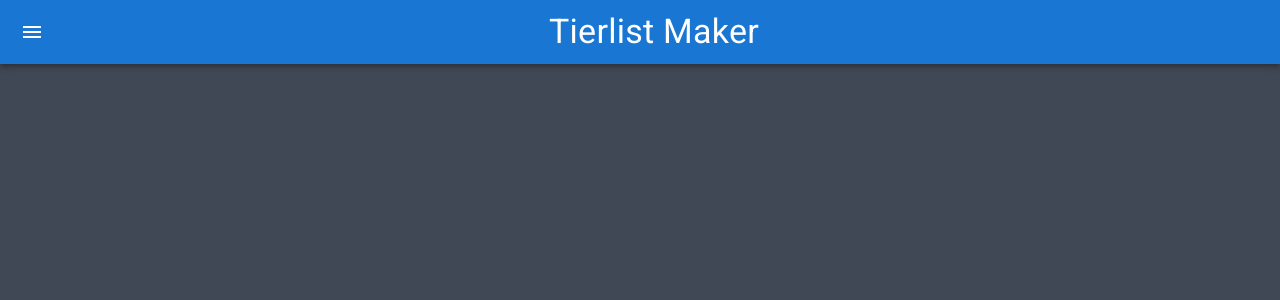
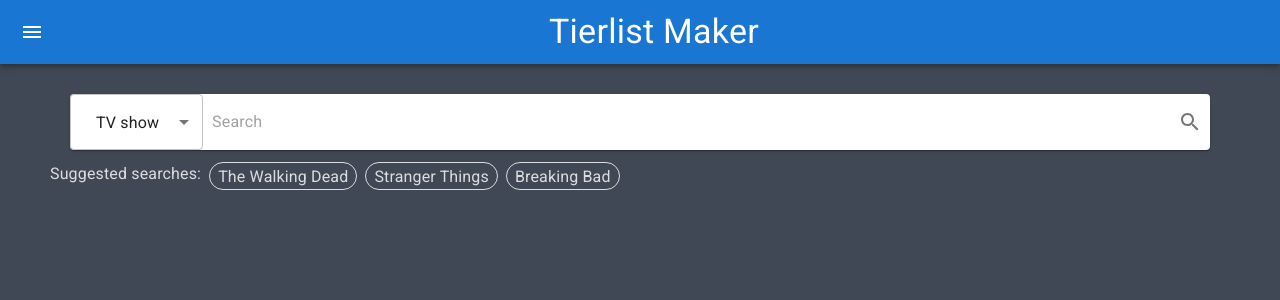
Before and after one commit to doodlehead/Tierlist, a React (Vite) app: page / in a window 1280 px wide. Shown: the top 300 px of the page. Built offline with nearby package versions, Linux system fonts and the light colour scheme.

Commit message:
fix: clean up routing

```diff
--- a/package.json
+++ b/package.json
@@ -24,8 +24,7 @@
     "react": "^19.0.0",
     "react-dom": "^19.0.0",
     "react-responsive": "^8.0.3",
-    "react-router": "^5.2.0",
-    "react-router-dom": "^5.2.0",
+    "react-router": "^7.3.0",
     "react-sortablejs": "^2.0.11",
     "sass": "^1.85.1"
   },
--- a/src/App.tsx
+++ b/src/App.tsx
@@ -3,10 +3,10 @@ import "./App.scss";
 import ListMaker from "./pages/ListMaker";
 import Header from "./components/Header";
 import { ThemeProvider } from "@mui/styles";
-import SideNav from "./components/SideNav";
+// import SideNav from "./components/SideNav";
 import AppContext from "./contexts/AppContext";
-import { BrowserRouter as Router, Switch, Route } from "react-router-dom";
-import Homepage from "./pages/Homepage";
+// import { BrowserRouter as Router, Switch, Route } from "react-router-dom";
+// import Homepage from "./pages/Homepage";
 import { createTheme, Snackbar } from "@mui/material";
 import Alert from "@mui/lab/Alert";
 import { SnackbarMessage } from "./utils/common";
@@ -34,7 +34,7 @@ const App = (): ReactElement => {
   //   setShowSnackbar(false);
   // };
 
-  //Show the snackbar when there's a message available
+  // Show the snackbar when there's a message available
   useEffect(() => {
     if (message?.text) {
       setShowSnackbar(true);
@@ -52,7 +52,8 @@ const App = (): ReactElement => {
         >
           <Header />
           <div id="appContent">
-            <Router>
+            <ListMaker />
+            {/* <Router>
               <Switch>
                 <Route path="/Tierlist/create">
                   <ListMaker />
@@ -62,7 +63,7 @@ const App = (): ReactElement => {
                 </Route>
               </Switch>
               <SideNav />
-            </Router>
+            </Router> */}
           </div>
           <Snackbar
             open={showSnackbar}
--- a/src/main.jsx
+++ b/src/main.jsx
@@ -1,12 +1,17 @@
 import { StrictMode } from 'react'
 import { createRoot } from 'react-dom/client'
+import { BrowserRouter, Routes, Route } from "react-router";
 import "./index.css";
 import App from "./App.tsx";
 import * as serviceWorker from "./serviceWorker.js";
-// import Firebase, { FirebaseContext } from "./components/Firebase";
+
 createRoot(document.getElementById('root')).render(
   <StrictMode>
-    <App />
+    <BrowserRouter>
+      <Routes>
+        <Route path="/" element={<App />} />
+      </Routes>
+    </BrowserRouter>
   </StrictMode>
 );
 
```
Also changed, not shown: 1 other file (tests, documents, lock files or other folders).
